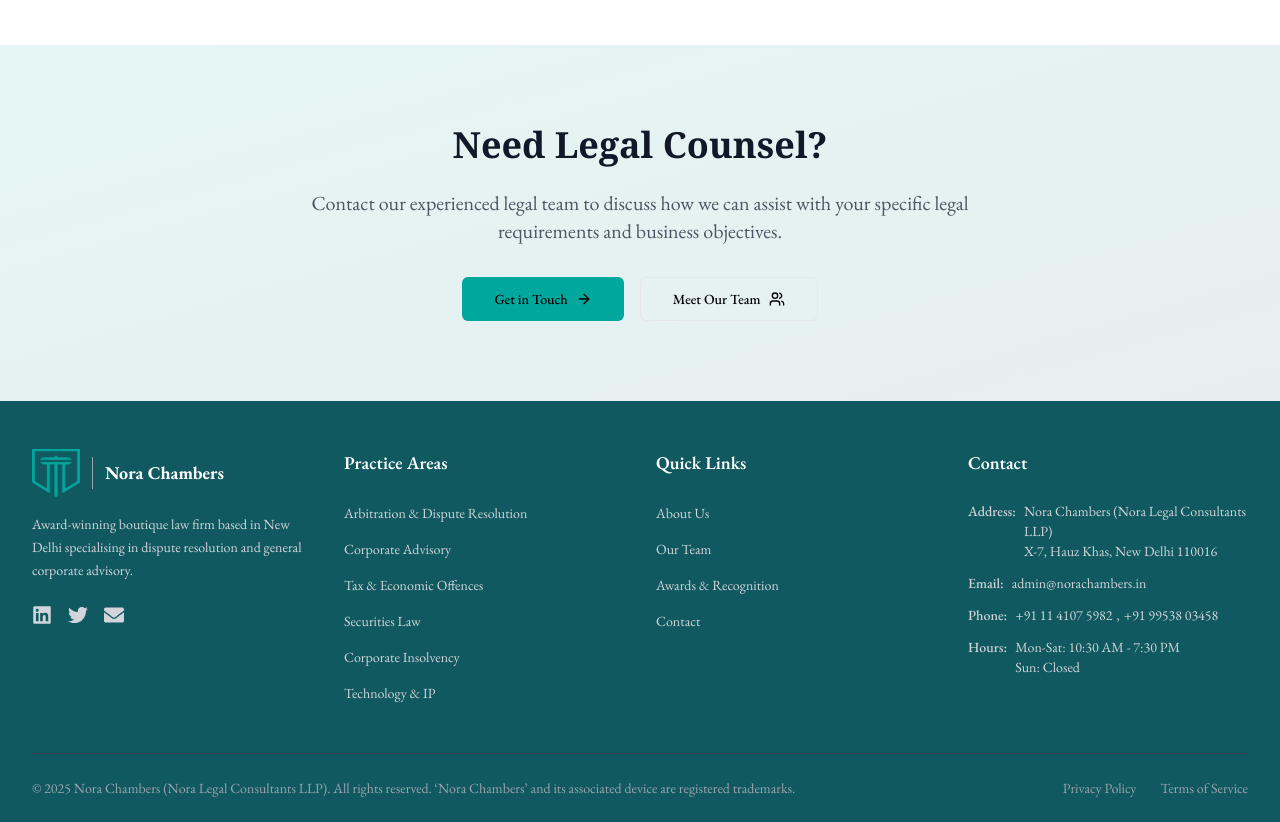
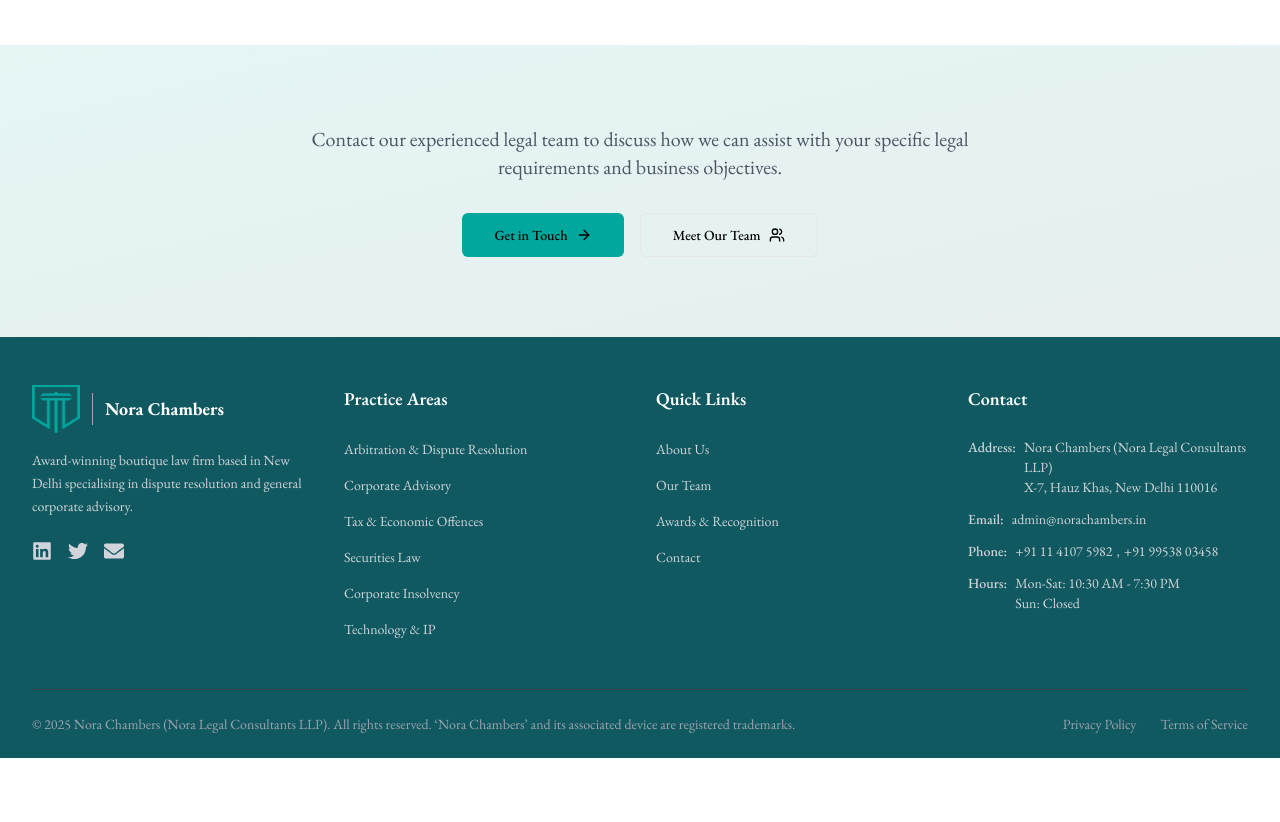
Before and after one commit to exlitemtech/nora-chambers, a Next.js app: page /practice-areas in a window 1280 px wide. Shown: the part 3260-4082 px from the top of the page. After the commit the page ends 4018 px from the top, so only its background shows below. Built offline with nearby package versions, Linux system fonts and the light colour scheme.

Commit message:
refactor: Remove need legal counsel heading text

```diff
--- a/src/app/practice-areas/page.tsx
+++ b/src/app/practice-areas/page.tsx
@@ -286,9 +286,6 @@
             transition={{ duration: 0.8 }}
             className="text-center"
           >
-            <h2 className="text-3xl md:text-4xl font-serif font-bold text-gray-900 mb-6">
-              Need Legal Counsel?
-            </h2>
             <p className="text-xl text-gray-600 mb-8 max-w-2xl mx-auto">
               Contact our experienced legal team to discuss how we can assist with your
               specific legal requirements and business objectives.
```
